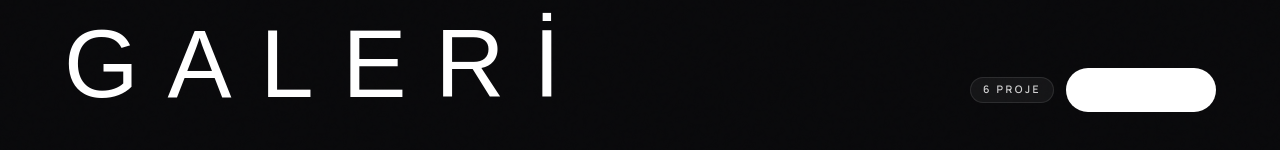
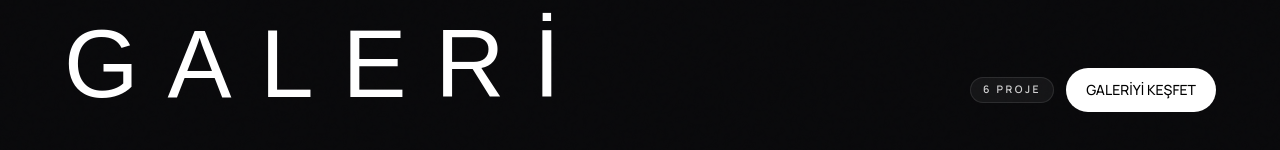
Before and after one commit to deqoin-website/Deqoin-new, a Next.js app: page /galeri in a window 1280 px wide. Shown: the part 127-277 px from the top of the page. Built offline with nearby package versions, Linux system fonts and the light colour scheme; no server answers; the database is empty; a web font is replaced by a local one.

Commit message:
Force gallery CTA text black

```diff
--- a/app/galeri/page.tsx
+++ b/app/galeri/page.tsx
@@ -164,8 +164,10 @@ export default function GaleriPage() {
             <Badge className="border border-white/10 bg-white/5 text-white/80">
               {visibleProjects.length} proje
             </Badge>
-            <Button asChild className="bg-white text-black hover:bg-white/90 hover:text-black">
-              <a href={pageContent.ctaHref}>{pageContent.ctaText}</a>
+            <Button asChild className="bg-white !text-black hover:bg-white/90 hover:!text-black">
+              <a href={pageContent.ctaHref} className="!text-black">
+                {pageContent.ctaText}
+              </a>
             </Button>
           </div>
         </header>
```
